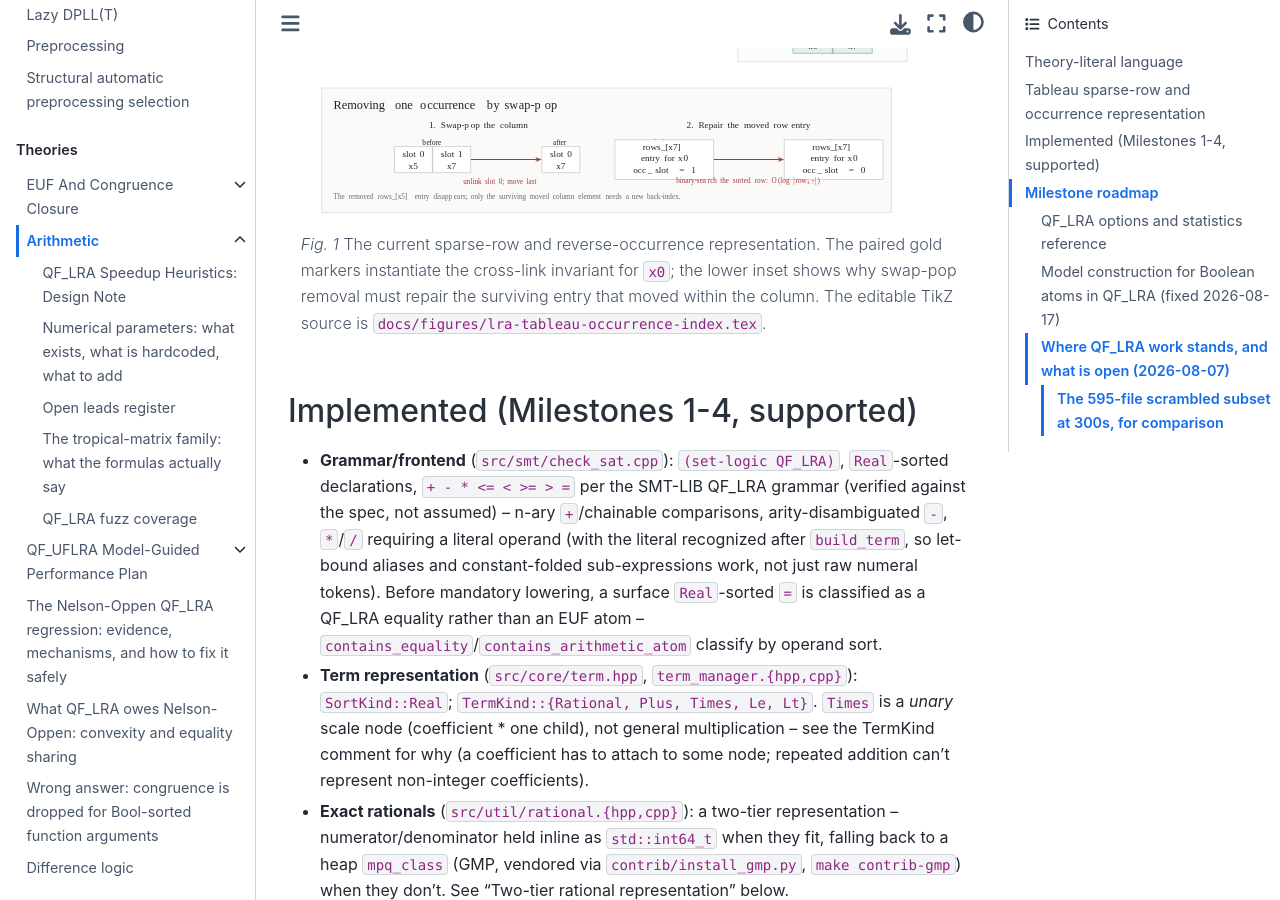
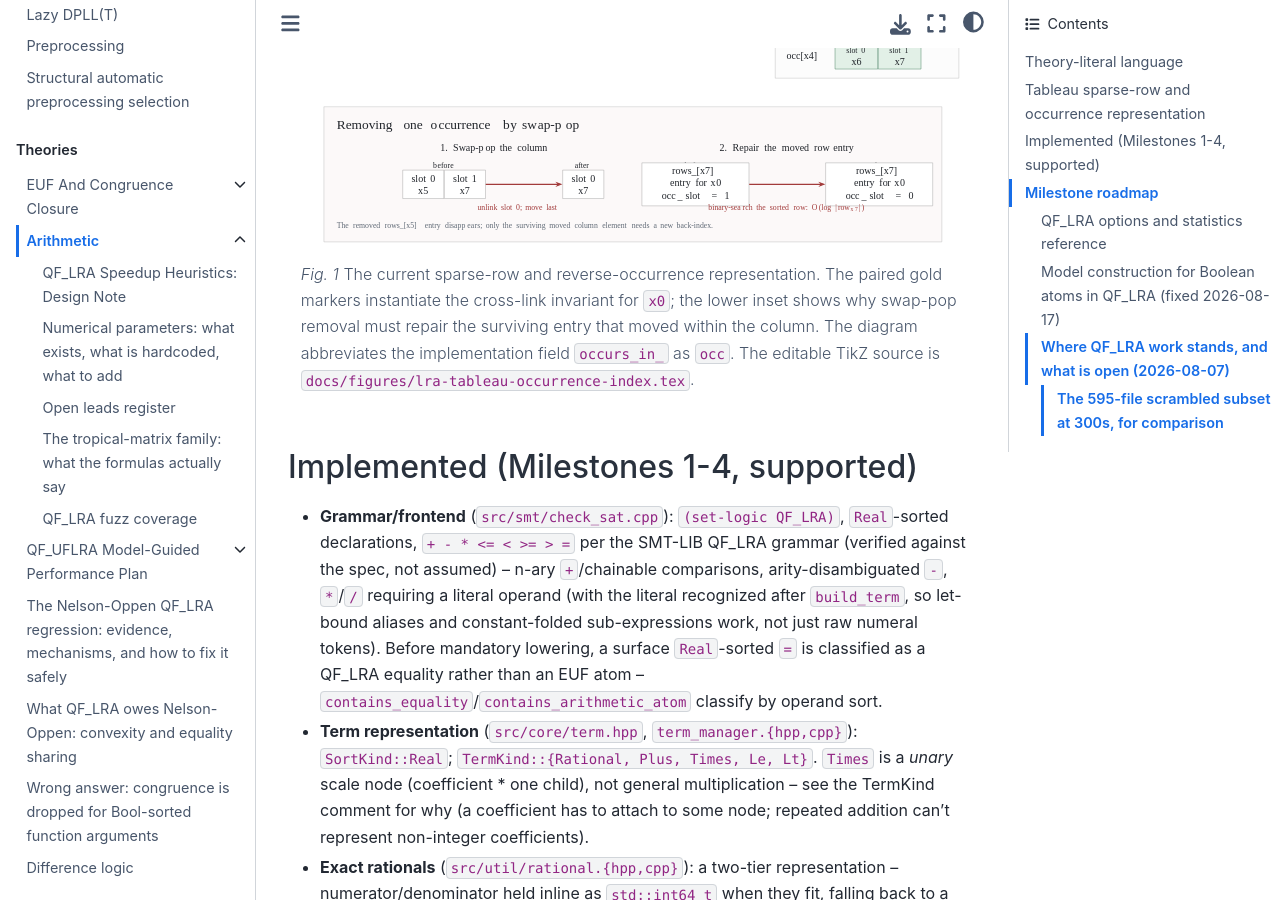
Before and after one commit to primo-solver/primo, a Jupyter Book: the page built from docs/arithmetic.md, in a window 1280 px wide and 900 px high, scrolled down 4337 px. Built offline with Jupyter Book 1.0.4 settings and Sphinx 7.4.7 and the Sphinx Book theme 1.1.4, drawn with Linux system fonts in a browser that asks for light colours.

Commit message:
Shorten occurrence-index diagram notation

````diff
--- a/docs/arithmetic.md
+++ b/docs/arithmetic.md
@@ -186,6 +186,7 @@
 The current sparse-row and reverse-occurrence representation. The paired gold
 markers instantiate the cross-link invariant for `x0`; the lower inset shows why
 swap-pop removal must repair the surviving entry that moved within the column.
+The diagram abbreviates the implementation field `occurs_in_` as `occ`.
 The editable TikZ source is `docs/figures/lra-tableau-occurrence-index.tex`.
 ```
 
````
Also changed, not shown: docs/_static/lra-tableau-occurrence-index.svg, 1 other file.
